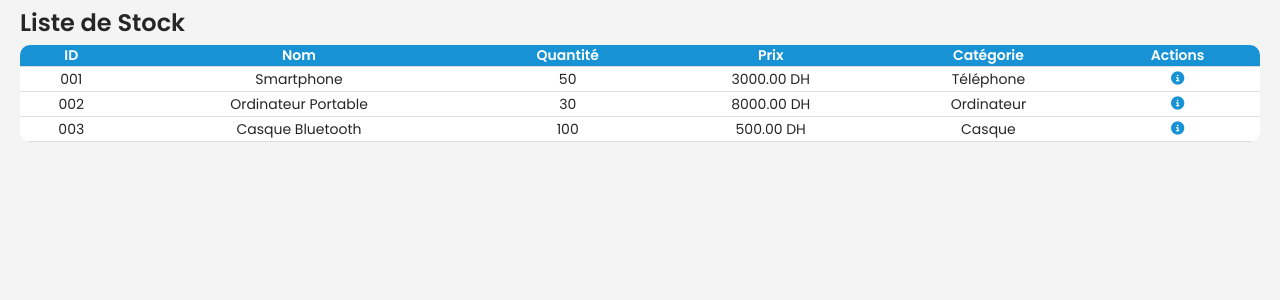
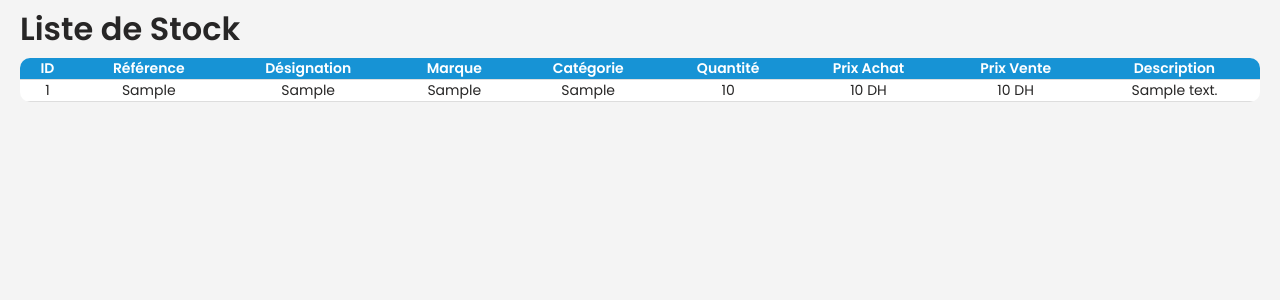
Before and after one commit to Dev-kaoutar/ProjectSynth-se, a PHP site: page /Stock.php in a window 1280 px wide. Shown: the part 70-370 px from the top of the page. Run offline with PHP 8.4, Linux system fonts and the light colour scheme; tables that the repository leaves empty hold one stand-in row (values such as "Sample post").

Commit message:
ajouter les modification

```diff
--- a/code/DB/Config.php
+++ b/code/DB/Config.php
@@ -1,12 +1,16 @@
 <?php
-$host = '127.0.0.1:3306';
+$host = 'localhost';
 $dbname = 'GDS';
 $username = 'root';
 $password = '';
 
 try {
+    // Connexion à la base de données avec PDO
     $pdo = new PDO("mysql:host=$host;dbname=$dbname;charset=utf8", $username, $password);
+    // Afficher les erreurs SQL en mode Exception
     $pdo->setAttribute(PDO::ATTR_ERRMODE, PDO::ERRMODE_EXCEPTION);
 } catch (PDOException $e) {
-    die("Erreur de connexion à la base de données : " . $e->getMessage());
+    // En cas d'erreur, afficher le message
+    die('Erreur de connexion à la base de données : ' . $e->getMessage());
 }
+?>
--- a/code/FrontEnd/Header.php
+++ b/code/FrontEnd/Header.php
@@ -52,7 +52,7 @@
             </a>
         </div>
 
-        <div id="signOut" title="Déconnexion">
+        <div id="signOut" title="Déconnexion" onclick="window.location.href='../FrontEnd/connexion.php'">
             <span class="material-icons icon">power_settings_new</span>
         </div>
     </header>
--- a/code/FrontEnd/Stock.php
+++ b/code/FrontEnd/Stock.php
@@ -1,66 +1,53 @@
 <?php
-include 'Header.php';
+require '../DB/config.php';
 ?>
 <!DOCTYPE html>
 <html lang="fr">
-
 <head>
     <meta charset="UTF-8">
     <title>Gestion de Stock</title>
     <link rel="stylesheet" href="https://cdnjs.cloudflare.com/ajax/libs/font-awesome/6.5.0/css/all.min.css" />
+    <link href="https://fonts.googleapis.com/icon?family=Material+Icons" rel="stylesheet" />
     <link rel="stylesheet" href="../css/StyleListes.css" />
-
 </head>
-
 <body>
+<?php include '../FrontEnd/Header.php'; ?>
     <div class="list-container">
-        <h2>Liste de Stock</h2>
-
+        <h1>Liste de Stock</h1>
         <table>
             <thead>
                 <tr>
                     <th>ID</th>
-                    <th>Nom</th>
+                    <th>Référence</th>
+                    <th>Désignation</th>
+                    <th>Marque</th>
+                    <th>Catégorie</th>
                     <th>Quantité</th>
-                    <th>Prix</th>
-                    <th>Catégorie</th>
-                    <th>Actions</th>
+                    <th>Prix Achat</th>
+                    <th>Prix Vente</th>
+                    <th>Description</th>
                 </tr>
             </thead>
             <tbody>
-                <tr>
-                    <td>001</td>
-                    <td>Smartphone</td>
-                    <td>50</td>
-                    <td>3000.00 DH</td>
-                    <td>Téléphone</td>
-                    <td>
-                        <button class="details" onclick="window.location.href='DetailleArticle.php'"><i class="fas fa-info-circle"></i></button>
-                    </td>
-                </tr>
-                <tr>
-                    <td>002</td>
-                    <td>Ordinateur Portable</td>
-                    <td>30</td>
-                    <td>8000.00 DH</td>
-                    <td>Ordinateur</td>
-                    <td>
-                        <button class="details" onclick="window.location.href='DetailleArticle.php'"><i class="fas fa-info-circle"></i></button>
-                    </td>
-                </tr>
-                <tr>
-                    <td>003</td>
-                    <td>Casque Bluetooth</td>
-                    <td>100</td>
-                    <td>500.00 DH</td>
-                    <td>Casque</td>
-                    <td>
-                        <button class="details" onclick="window.location.href='DetailleArticle.php'"><i class="fas fa-info-circle"></i></button>
-                    </td>
-                </tr>
+                <?php
+                $sql = "SELECT * FROM Article";
+                $stmt = $pdo->query($sql);
+                while ($row = $stmt->fetch(PDO::FETCH_ASSOC)) {
+                    echo "<tr>
+                        <td>{$row['id_article']}</td>
+                        <td>{$row['reference']}</td>
+                        <td>{$row['designation']}</td>
+                        <td>{$row['marque']}</td>
+                        <td>{$row['categorie']}</td>
+                        <td>{$row['quantite_stock']}</td>
+                        <td>{$row['prix_achat']} DH</td>
+                        <td>{$row['prix_vente']} DH</td>
+                        <td>{$row['Description']}</td>
+                    </tr>";
+                }
+                ?>
             </tbody>
         </table>
     </div>
 </body>
-
 </html>
--- a/code/css/styleFinances.css
+++ b/code/css/styleFinances.css
@@ -66,6 +66,5 @@ td {
   width: 70px;
   height: 60px;
   opacity: 0.19;
-  transition: opacity 0.3s ease;
 
 }
```
Also changed, not shown: code/BackEnd/Deconnexion.php (added, +12 -0 lines), code/BackEnd/connexion.php (added, +34 -0 lines), code/FrontEnd/Connexion.php (+32 -36 lines).
